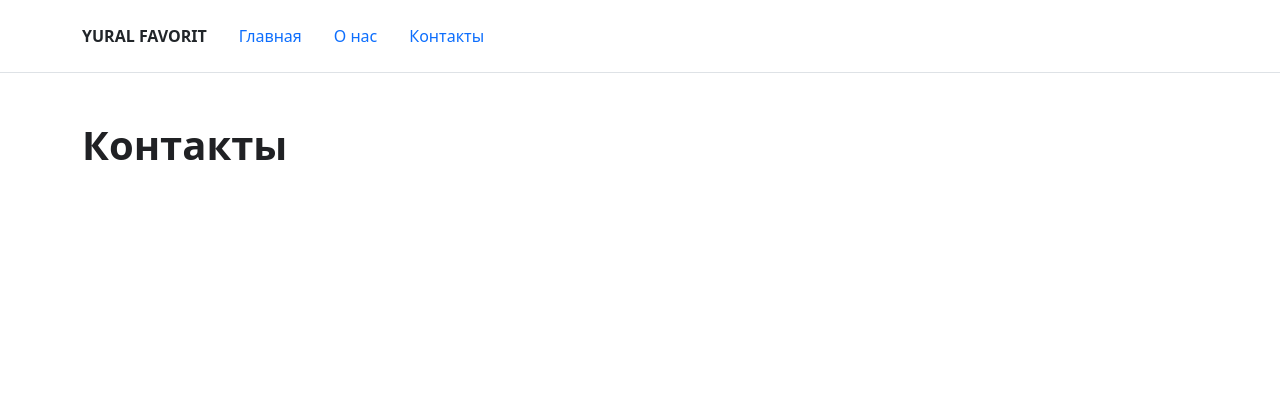
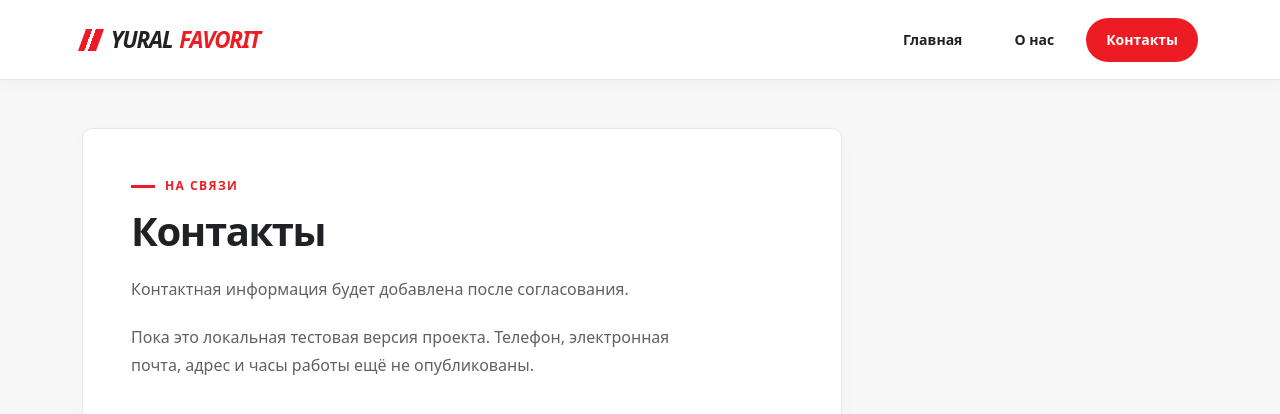
Before and after one commit to stasyabk/yural-favorit, a React (Vite) app: page /contacts in a window 1280 px wide. Shown: the top 414 px of the page. Built offline with nearby package versions, Linux system fonts and the light colour scheme; no server answers.

Commit message:
feat: implement header and common styles

```diff
--- a/src/App.jsx
+++ b/src/App.jsx
@@ -1,13 +1,21 @@
+import { useState } from 'react';
 import { Outlet } from 'react-router-dom';
 import Header from './components/Header/Header.jsx';
 
 export default function App() {
+  const [isMenuOpen, setIsMenuOpen] = useState(false);
+
   return (
-    <>
-      <Header />
-      <main className="container py-5">
+    <div className={`app-shell${isMenuOpen ? ' app-shell--menu-open' : ''}`}>
+      <a href="#main-content" className="skip-link">Перейти к содержимому</a>
+      <Header
+        isMenuOpen={isMenuOpen}
+        onMenuToggle={() => setIsMenuOpen((isOpen) => !isOpen)}
+        onMenuClose={() => setIsMenuOpen(false)}
+      />
+      <main id="main-content" className="container page-content" tabIndex={-1}>
         <Outlet />
       </main>
-    </>
+    </div>
   );
 }
--- a/src/components/Header/Header.jsx
+++ b/src/components/Header/Header.jsx
@@ -1,14 +1,42 @@
+import { useRef } from 'react';
 import { Link, NavLink } from 'react-router-dom';
 
-export default function Header() {
+export default function Header({ isMenuOpen, onMenuToggle, onMenuClose }) {
+  const toggleRef = useRef(null);
+
+  function handleKeyDown(event) {
+    if (event.key === 'Escape' && isMenuOpen) {
+      onMenuClose();
+      toggleRef.current?.focus();
+    }
+  }
+
   return (
-    <header className="border-bottom">
-      <div className="container d-flex flex-wrap align-items-center gap-3 py-3">
-        <Link to="/" className="fw-bold text-dark text-decoration-none">YURAL FAVORIT</Link>
-        <nav aria-label="Основная навигация" className="nav">
-          <NavLink to="/" end className="nav-link">Главная</NavLink>
-          <NavLink to="/about" className="nav-link">О нас</NavLink>
-          <NavLink to="/contacts" className="nav-link">Контакты</NavLink>
+    <header className="site-header fixed-top" onKeyDown={handleKeyDown}>
+      <div className="container header-inner">
+        <Link to="/" className="brand" aria-label="YURAL FAVORIT — на главную" onClick={onMenuClose}>
+          <span>YURAL</span> <span className="brand-accent">FAVORIT</span>
+        </Link>
+        <button
+          ref={toggleRef}
+          type="button"
+          className="menu-toggle btn d-md-none"
+          aria-expanded={isMenuOpen}
+          aria-controls="primary-navigation"
+          aria-label={isMenuOpen ? 'Закрыть меню' : 'Открыть меню'}
+          onClick={onMenuToggle}
+        >
+          <span className="menu-toggle-icon" aria-hidden="true"><span /><span /><span /></span>
+          <span>Меню</span>
+        </button>
+        <nav
+          id="primary-navigation"
+          aria-label="Основная навигация"
+          className={`site-nav${isMenuOpen ? ' site-nav--open' : ''}`}
+        >
+          <NavLink to="/" end className="nav-link" onClick={onMenuClose}>Главная</NavLink>
+          <NavLink to="/about" className="nav-link" onClick={onMenuClose}>О нас</NavLink>
+          <NavLink to="/contacts" className="nav-link" onClick={onMenuClose}>Контакты</NavLink>
         </nav>
       </div>
     </header>
--- a/src/pages/AboutPage.jsx
+++ b/src/pages/AboutPage.jsx
@@ -1,3 +1,11 @@
 export default function AboutPage() {
-  return <h1>О нас</h1>;
+  return (
+    <section className="info-page" aria-labelledby="about-title">
+      <div className="page-label">YURAL FAVORIT</div>
+      <h1 id="about-title">О нас</h1>
+      <p>YURAL FAVORIT — тестовый проект для поиска автомобильных запчастей по артикулу
+        и просмотра предложений поставщика Favorit Parts.</p>
+      <p>Информация о компании появится здесь позднее. Сейчас сайт находится в разработке.</p>
+    </section>
+  );
 }
--- a/src/pages/ContactsPage.jsx
+++ b/src/pages/ContactsPage.jsx
@@ -1,3 +1,11 @@
 export default function ContactsPage() {
-  return <h1>Контакты</h1>;
+  return (
+    <section className="info-page" aria-labelledby="contacts-title">
+      <div className="page-label">На связи</div>
+      <h1 id="contacts-title">Контакты</h1>
+      <p>Контактная информация будет добавлена после согласования.</p>
+      <p>Пока это локальная тестовая версия проекта. Телефон, электронная почта,
+        адрес и часы работы ещё не опубликованы.</p>
+    </section>
+  );
 }
--- a/src/styles/global.css
+++ b/src/styles/global.css
@@ -4,9 +4,228 @@ body {
   margin: 0;
   min-width: 320px;
   color: var(--color-text);
-  background-color: var(--color-background);
+  background-color: var(--color-background-secondary);
 }
 
 h1 {
   font-weight: 700;
+  letter-spacing: -0.035em;
 }
+
+.app-shell {
+  min-height: 100vh;
+}
+
+.site-header {
+  background: var(--color-background);
+  border-bottom: 1px solid var(--color-border);
+  box-shadow: 0 4px 20px rgb(32 33 36 / 3%);
+}
+
+.header-inner {
+  display: flex;
+  flex-wrap: wrap;
+  align-items: center;
+  justify-content: space-between;
+  min-height: calc(var(--header-height) - 1px);
+}
+
+.brand {
+  display: inline-flex;
+  align-items: center;
+  gap: 0.3em;
+  min-height: calc(var(--header-height) - 1px);
+  color: var(--color-text);
+  font-size: clamp(1rem, 3.7vw, 1.4rem);
+  font-weight: 900;
+  font-style: italic;
+  letter-spacing: -0.05em;
+  text-decoration: none;
+  white-space: nowrap;
+}
+
+.brand-accent {
+  color: var(--color-primary);
+}
+
+.brand::before {
+  content: '';
+  width: 18px;
+  height: 22px;
+  margin-right: 4px;
+  transform: skewX(-20deg);
+  background: linear-gradient(to right, var(--color-primary) 0 35%, transparent 35% 55%, var(--color-primary) 55% 100%);
+}
+
+.site-nav {
+  display: none;
+  flex-basis: 100%;
+  padding: 16px 0;
+}
+
+.site-nav--open {
+  display: block;
+}
+
+.site-nav .nav-link {
+  padding: 12px 20px;
+  border-radius: 999px;
+  color: var(--color-text);
+  font-size: 0.875rem;
+  font-weight: 600;
+  line-height: 20px;
+  text-decoration: none;
+}
+
+.site-nav .nav-link:hover {
+  color: var(--color-primary);
+  background: var(--color-primary-soft);
+}
+
+.site-nav .nav-link.active {
+  color: var(--color-background);
+  background: var(--color-primary);
+}
+
+.site-nav .nav-link.active:hover {
+  background: var(--color-primary-hover);
+}
+
+.menu-toggle {
+  display: inline-flex;
+  align-items: center;
+  gap: 8px;
+  min-height: 44px;
+  border: 1px solid var(--color-border);
+  border-radius: 999px;
+  padding: 10px 14px;
+  color: var(--color-text);
+  font-size: 0.875rem;
+  font-weight: 600;
+}
+
+.menu-toggle:hover {
+  border-color: var(--color-primary);
+  color: var(--color-primary);
+}
+
+.menu-toggle-icon {
+  display: flex;
+  flex-direction: column;
+  justify-content: space-between;
+  width: 18px;
+  height: 14px;
+}
+
+.menu-toggle-icon span {
+  height: 2px;
+  width: 100%;
+  border-radius: 2px;
+  background: currentColor;
+}
+
+.menu-toggle[aria-expanded='true'] {
+  border-color: var(--color-primary);
+  color: var(--color-primary);
+  background: var(--color-primary-soft);
+}
+
+.menu-toggle[aria-expanded='true'] .menu-toggle-icon span:first-child {
+  transform: translateY(6px) rotate(45deg);
+}
+
+.menu-toggle[aria-expanded='true'] .menu-toggle-icon span:nth-child(2) {
+  opacity: 0;
+}
+
+.menu-toggle[aria-expanded='true'] .menu-toggle-icon span:last-child {
+  transform: translateY(-6px) rotate(-45deg);
+}
+
+.page-content {
+  padding-top: calc(var(--header-height) + 40px);
+  padding-bottom: 48px;
+}
+
+.app-shell--menu-open .page-content {
+  padding-top: calc(var(--header-height) + var(--mobile-menu-height) + 40px);
+}
+
+.info-page {
+  max-width: 760px;
+  padding: clamp(24px, 5vw, 48px);
+  border: 1px solid var(--color-border);
+  border-radius: 10px;
+  background: var(--color-background);
+  box-shadow: 0 6px 24px rgb(32 33 36 / 2%);
+}
+
+.info-page p {
+  max-width: 60ch;
+  margin-top: 20px;
+  color: var(--color-muted);
+  line-height: 1.75;
+}
+
+.info-page p:last-child {
+  margin-bottom: 0;
+}
+
+.page-label {
+  display: flex;
+  align-items: center;
+  gap: 10px;
+  margin-bottom: 12px;
+  color: var(--color-primary);
+  font-size: 0.75rem;
+  font-weight: 700;
+  letter-spacing: 0.12em;
+  text-transform: uppercase;
+}
+
+.page-label::before {
+  content: '';
+  width: 24px;
+  height: 3px;
+  background: var(--color-primary);
+}
+
+a:focus-visible,
+button:focus-visible {
+  outline: 3px solid var(--color-primary);
+  outline-offset: 4px;
+  box-shadow: none;
+}
+
+.skip-link {
+  position: fixed;
+  top: 8px;
+  left: 12px;
+  z-index: 1040;
+  padding: 12px;
+  transform: translateY(-160%);
+  color: var(--color-text);
+  background: var(--color-background);
+}
+
+.skip-link:focus {
+  transform: translateY(0);
+}
+
+@media (min-width: 768px) {
+  .header-inner {
+    flex-wrap: nowrap;
+  }
+
+  .site-nav {
+    display: flex;
+    flex-basis: auto;
+    gap: 12px;
+    padding: 0;
+  }
+
+  .page-content,
+  .app-shell--menu-open .page-content {
+    padding-top: calc(var(--header-height) + 48px);
+  }
+}
--- a/src/styles/variables.css
+++ b/src/styles/variables.css
@@ -1,6 +1,12 @@
 :root {
-  --color-primary: #e92327;
+  --color-primary: #ed1c24;
+  --color-primary-hover: #cc1119;
+  --color-primary-soft: #fff0f1;
   --color-text: #202124;
   --color-background: #ffffff;
-  --color-background-secondary: #f5f5f5;
+  --color-background-secondary: #f7f7f7;
+  --color-border: #e8e8e8;
+  --color-muted: #606166;
+  --header-height: 80px;
+  --mobile-menu-height: 164px;
 }
```
Also changed, not shown: 6 other files (tests, documents, lock files or other folders).
